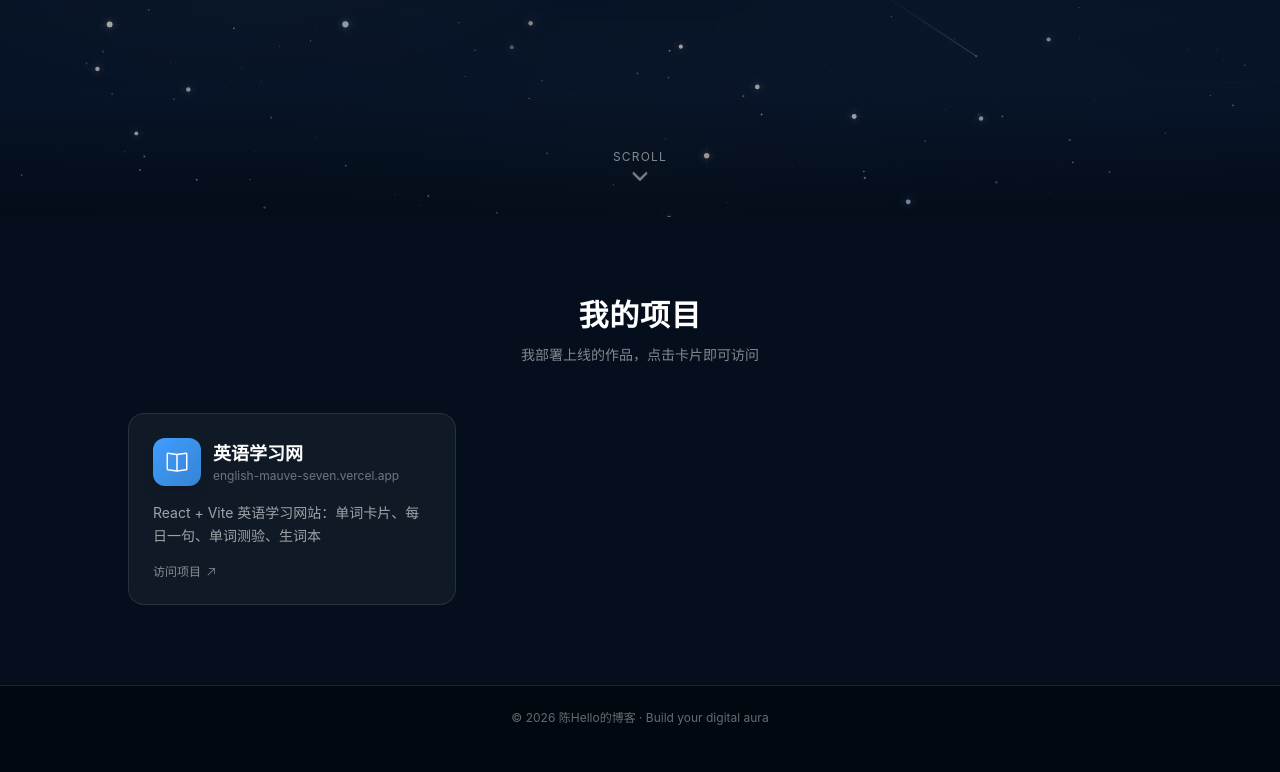
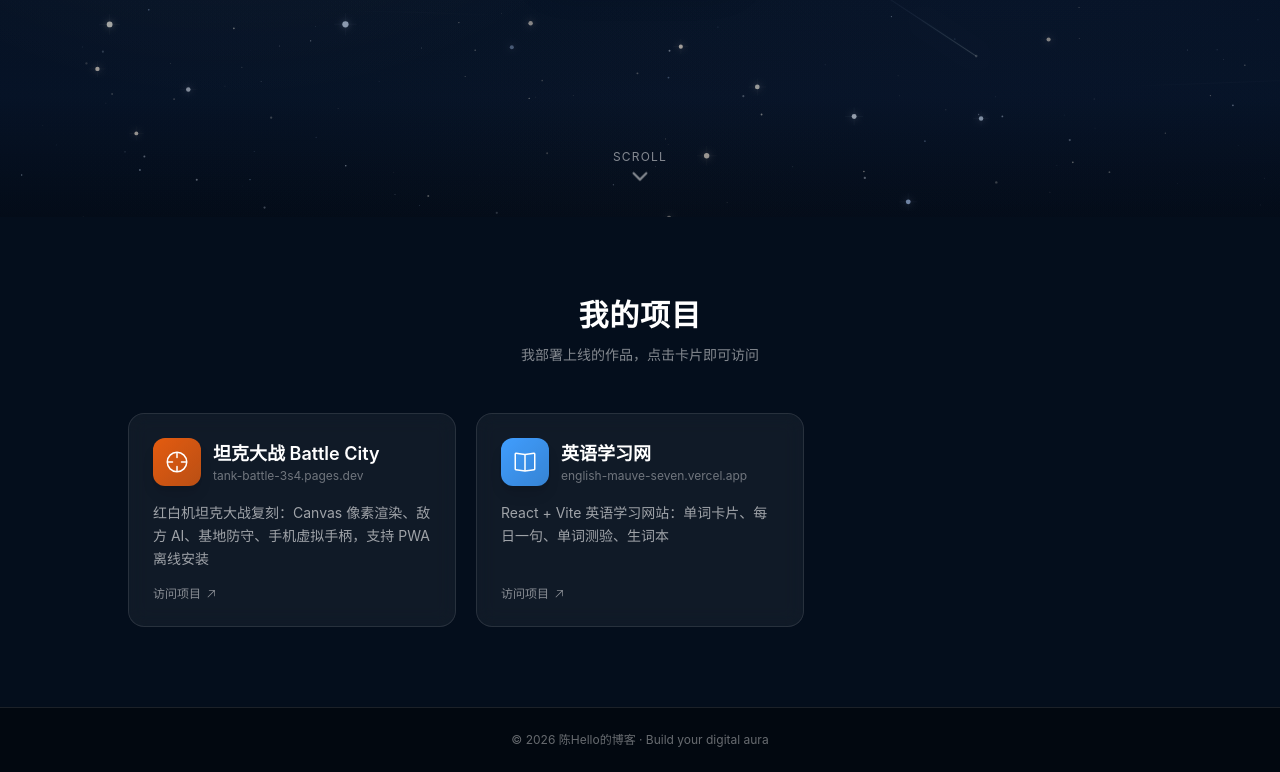
Before and after one commit to leexim60-crypto/blog, a Vue app in the folder blog-client/: page / in a window 1280 px wide. Shown: the part 583-1355 px from the top of the page. Before the commit the page ends 1333 px from the top, so only its background shows below. Built offline with nearby package versions, Linux system fonts and the light colour scheme; no server answers.

Commit message:
新增项目：坦克大战 Battle City（红白机复刻）接入我的项目列表

```diff
--- a/blog-client/src/stores/projects.js
+++ b/blog-client/src/stores/projects.js
@@ -13,6 +13,13 @@ export const useProjectsStore = defineStore('projects', () => {
 
   const projects = ref([
     {
+      name: '坦克大战 Battle City',
+      url: 'https://tank-battle-3s4.pages.dev',
+      desc: '红白机坦克大战复刻：Canvas 像素渲染、敌方 AI、基地防守、手机虚拟手柄，支持 PWA 离线安装',
+      icon: 'Aim',
+      color: '#e45c10'
+    },
+    {
       name: '英语学习网',
       url: 'https://english-mauve-seven.vercel.app',
       desc: 'React + Vite 英语学习网站：单词卡片、每日一句、单词测验、生词本',
```
